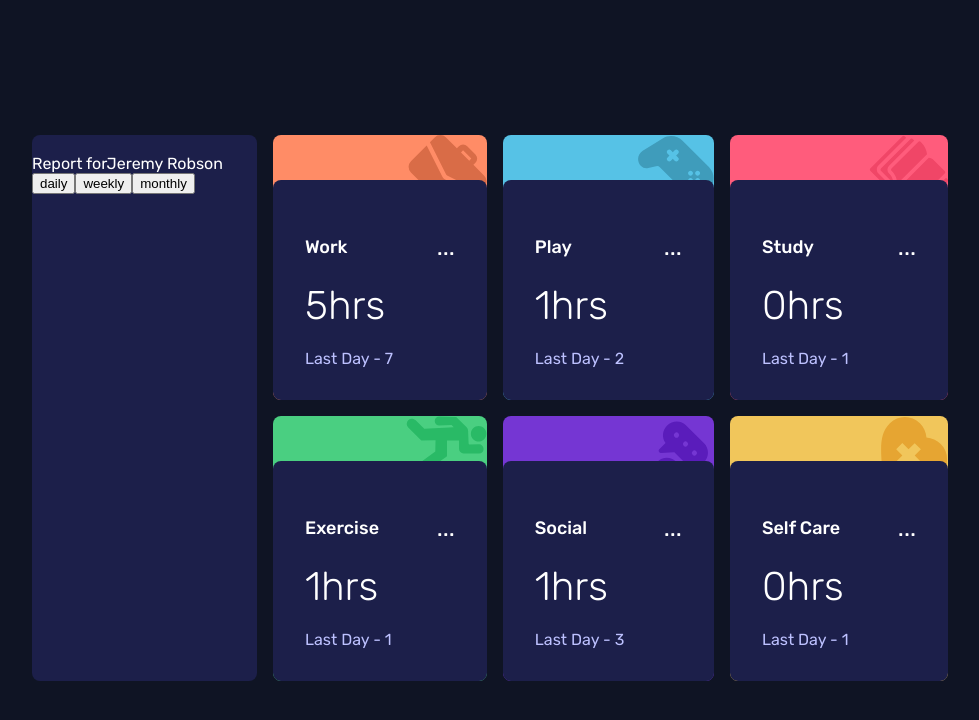
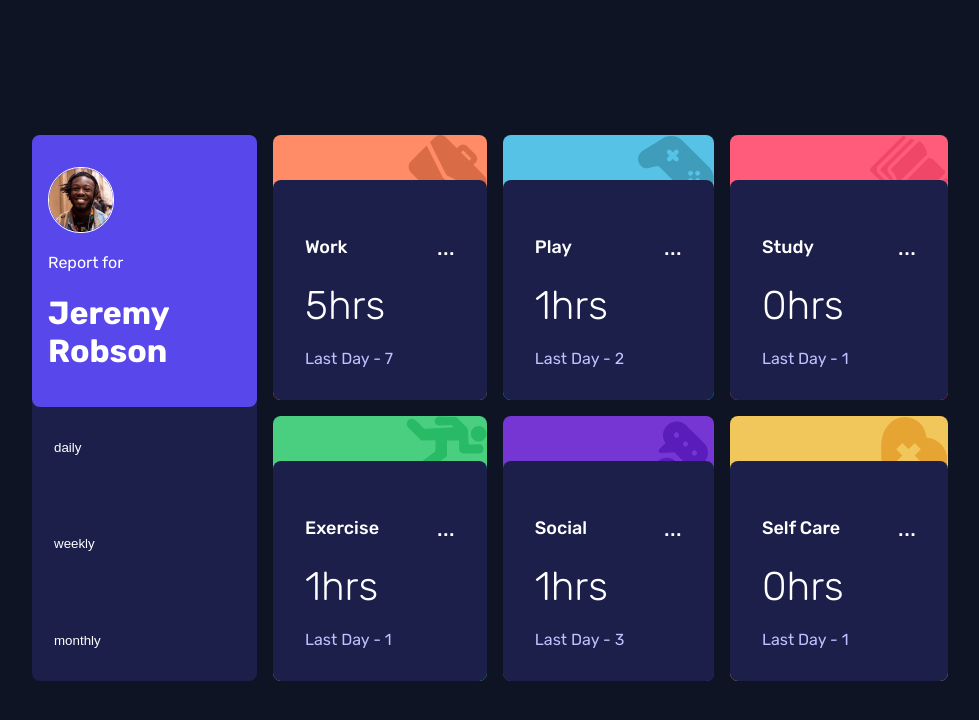
Before and after one commit to vhetet/frontend-mentor-time-tracking-dashboard, a React (Create React App) app: page / in a window 1280 px wide. Shown: the top 720 px of the page, without its empty margins (166-1145 px from the left). Built offline with nearby package versions, Linux system fonts and the light colour scheme.

Commit message:
add profile style

```diff
--- a/src/App.js
+++ b/src/App.js
@@ -1,4 +1,5 @@
 import "./App.scss";
+import profilePicture from './assets/images/image-jeremy.png'
 
 function App() {
   const data = [
@@ -110,10 +111,10 @@ function App() {
     <div className="App">
       <div className="profile">
         <div className="description">
-          <img src="" alt="" className="icon" />
+          <img src={profilePicture} alt="jeremy profile" className="icon" />
           <div>
             <span>Report for</span>
-            <span className="name">Jeremy Robson</span>
+            <h1>Jeremy Robson</h1>
           </div>
         </div>
         <div className="timeframe-selector">
--- a/src/App.scss
+++ b/src/App.scss
@@ -7,8 +7,38 @@
   column-gap: 1rem;
 
   .profile {
+    display: flex;
+    flex-direction: column;
     background-color: $dark-blue;
     border-radius: 0.5rem;
+
+    .description {
+      padding: 1rem;
+      background-color: hsl(246, 80%, 60%);
+      border-radius: 0.5rem;
+
+      img {
+        height: 4rem;
+        border: white solid 1px;
+        border-radius: 2rem;
+        margin: 1rem 0;
+      }
+    }
+
+    .timeframe-selector {
+      padding: 2rem 1rem;
+      display: flex;
+      flex-direction: column;
+      justify-content: space-between;
+      align-items: flex-start;
+      height: 100%;
+
+      button {
+        background-color: unset;
+        color: white;
+        border: 0;
+      }
+    }
   }
 
   .card-content {
```
